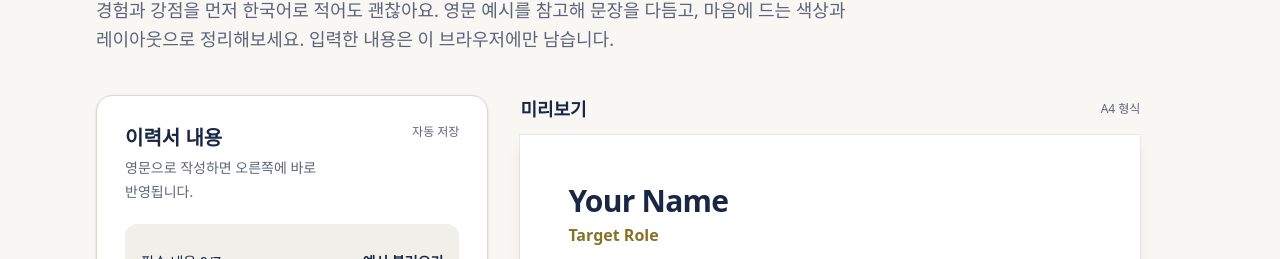
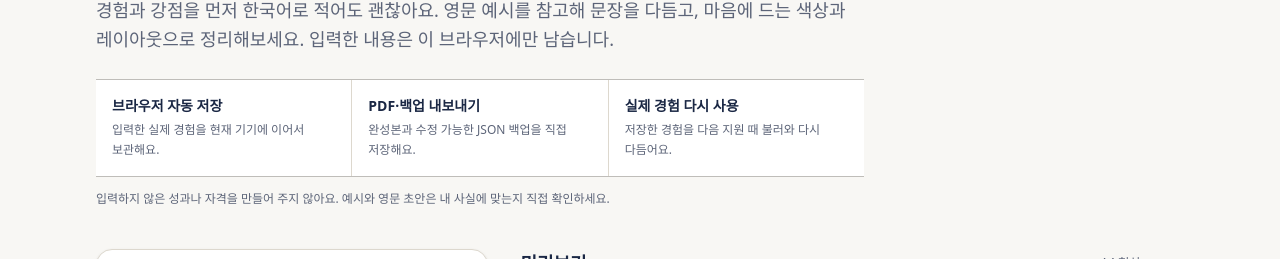
Before and after one commit to jelov219au/aussie-compass, a Next.js app: page /resume-builder in a window 1280 px wide. Shown: the part 293-552 px from the top of the page. Built offline with nearby package versions, Linux system fonts and the light colour scheme; no server answers.

Commit message:
copy(resume-builder): state verified action-layer value

```diff
--- a/scripts/check-resume-pro-mobile-value.mjs
+++ b/scripts/check-resume-pro-mobile-value.mjs
@@ -9,6 +9,8 @@ const articlePage = readFileSync(resolve("src/app/resources/[slug]/page.tsx"), "
 const articleNextStep = readFileSync(resolve("src/components/resources/ArticleNextStep.tsx"), "utf8");
 const articles = readFileSync(resolve("src/data/articles.ts"), "utf8");
 const searchPage = readFileSync(resolve("src/app/search/page.tsx"), "utf8");
+const builderPage = readFileSync(resolve("src/app/resume-builder/page.tsx"), "utf8");
+const toolsSection = readFileSync(resolve("src/components/sections/ToolsSection.tsx"), "utf8");
 
 const valueHeading = page.indexOf("지원할수록 내 준비 자료가 쌓입니다.");
 const checkout = page.indexOf("<ResumeProCheckoutForm");
@@ -46,6 +48,10 @@ const checks = [
   [earlyStar >= 0 && earlyStar < firstSavedExperienceInput, "STAR 무료 글은 개인정보나 경력 입력 전에 키보드로 열 수 있어야 합니다."],
   [quickStartSection.includes("실제 경험을 STAR로 정리하는 법") && quickStartSection.includes("focus-visible:ring-2"), "조기 STAR 링크는 목적과 키보드 포커스를 명확히 보여야 합니다."],
   [!quickStartSection.includes("ResumeProCtaLink") && !quickStartSection.includes("/resume-pro"), "이력서 완료 전 빠른 시작 영역에 Pro CTA를 노출하면 안 됩니다."],
+  [toolsSection.includes("내 실제 경험을 브라우저에 저장하고") && toolsSection.includes("PDF와 백업 파일로 내보내") && toolsSection.includes("다음 지원에도 다시 사용"), "홈 Builder 카드는 저장·내보내기·재사용이라는 검증된 가치를 설명해야 합니다."],
+  [builderPage.includes("브라우저 자동 저장") && builderPage.includes("PDF·백업 내보내기") && builderPage.includes("실제 경험 다시 사용"), "Builder 첫 화면은 일반 문장 생성과 다른 세 가지 실제 기능을 보여야 합니다."],
+  [builderPage.includes("입력하지 않은 성과나 자격을 만들어 주지 않아요"), "Builder 첫 화면은 사용자가 입력하지 않은 성과를 만든다는 암시를 금지해야 합니다."],
+  [builderPage.indexOf("브라우저 자동 저장") < builderPage.indexOf("<ResumeBuilder"), "검증된 Builder 가치는 첫 입력 화면보다 먼저 보여야 합니다."],
 ];
 
 const failures = checks.filter(([passed]) => !passed).map(([, message]) => message);
--- a/src/app/resume-builder/page.tsx
+++ b/src/app/resume-builder/page.tsx
@@ -27,6 +27,12 @@ export default function ResumeBuilderPage() {
             <p className="text-sm font-semibold text-[#806515]">영문 이력서가 막막할 때</p>
             <h1 className="mt-3 text-3xl font-semibold tracking-tight text-navy sm:text-4xl">호주 영문 이력서 빌더</h1>
             <p className="mt-4 text-base leading-relaxed text-muted sm:text-lg">경험과 강점을 먼저 한국어로 적어도 괜찮아요. 영문 예시를 참고해 문장을 다듬고, 마음에 드는 색상과 레이아웃으로 정리해보세요. 입력한 내용은 이 브라우저에만 남습니다.</p>
+            <ul className="mt-6 grid gap-px border-y border-navy/15 bg-border text-sm sm:grid-cols-3" aria-label="무료 이력서 빌더에서 남길 수 있는 결과">
+              <li className="bg-white px-4 py-4"><strong className="block text-navy">브라우저 자동 저장</strong><span className="mt-1 block text-xs leading-5 text-muted">입력한 실제 경험을 현재 기기에 이어서 보관해요.</span></li>
+              <li className="bg-white px-4 py-4"><strong className="block text-navy">PDF·백업 내보내기</strong><span className="mt-1 block text-xs leading-5 text-muted">완성본과 수정 가능한 JSON 백업을 직접 저장해요.</span></li>
+              <li className="bg-white px-4 py-4"><strong className="block text-navy">실제 경험 다시 사용</strong><span className="mt-1 block text-xs leading-5 text-muted">저장한 경험을 다음 지원 때 불러와 다시 다듬어요.</span></li>
+            </ul>
+            <p className="mt-3 text-xs leading-5 text-muted">입력하지 않은 성과나 자격을 만들어 주지 않아요. 예시와 영문 초안은 내 사실에 맞는지 직접 확인하세요.</p>
           </div>
           <ResumeBuilder resumeProLive={resumeProLive} />
           <section className="mt-10 rounded-2xl border border-border bg-white p-6 sm:p-8" aria-labelledby="resume-tips-heading">
--- a/src/components/sections/ToolsSection.tsx
+++ b/src/components/sections/ToolsSection.tsx
@@ -7,7 +7,7 @@ const essentials = [
   { number: "01", href: "/salary-calculator", eyebrow: "일과 급여", title: "통합 급여 계산기", description: "시급이나 연봉을 넣으면 세전·세후 급여와 Super를 함께 볼 수 있어요." },
   { number: "02", href: "/arrival-checklist", eyebrow: "호주 도착", title: "첫 30일 정착", description: "전화와 교통부터 은행, TFN, 첫 직장 준비까지 순서대로 챙겨보세요." },
   { number: "03", href: "/property-inspection-checklist", eyebrow: "집 구하기", title: "집 방문 체크리스트", description: "집을 보러 간 자리에서 상태와 비용, 계약 조건을 하나씩 확인할 수 있어요." },
-  { number: "04", href: "/resume-builder", eyebrow: "취업 준비", title: "영문 이력서 빌더", description: "막막한 영문 문장은 예시를 참고하고, 내게 맞는 디자인으로 정리해보세요." },
+  { number: "04", href: "/resume-builder", eyebrow: "취업 준비", title: "영문 이력서 빌더", description: "내 실제 경험을 브라우저에 저장하고, PDF와 백업 파일로 내보내 다음 지원에도 다시 사용하세요." },
 ];
 
 export function ToolsSection() {
```
